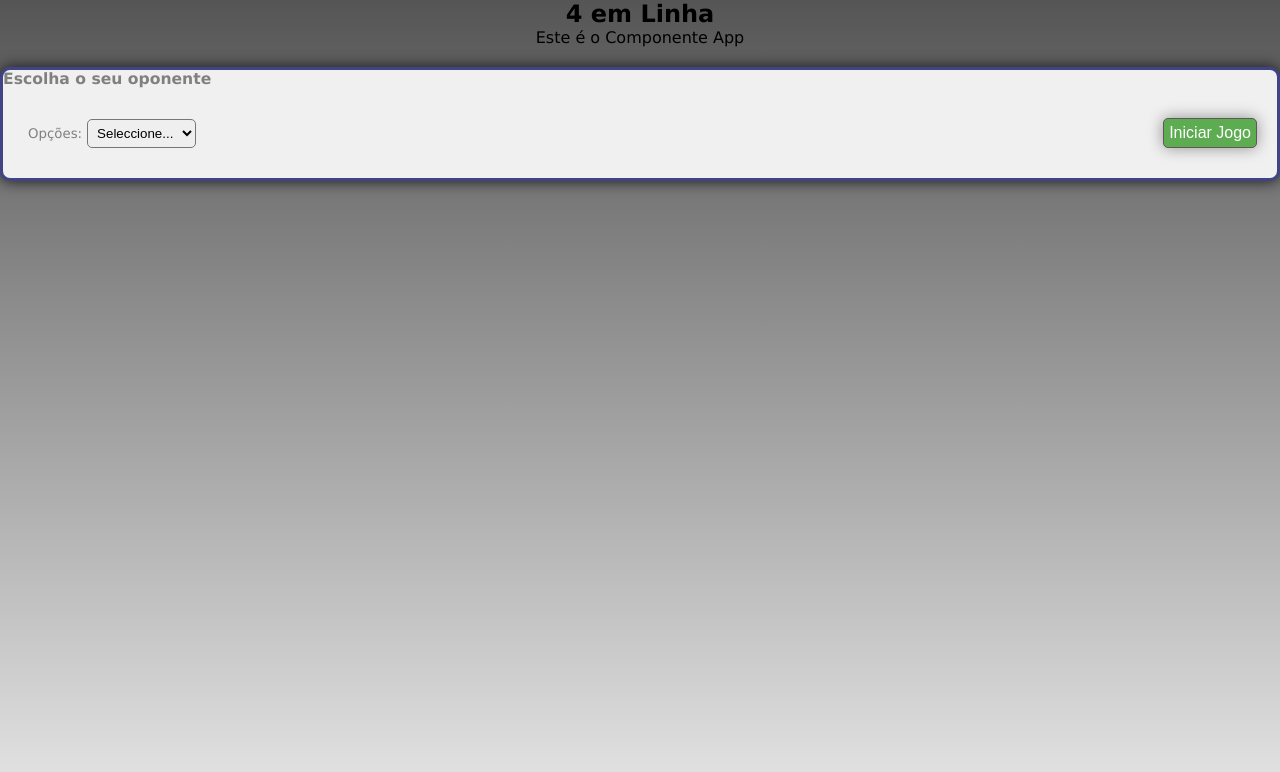
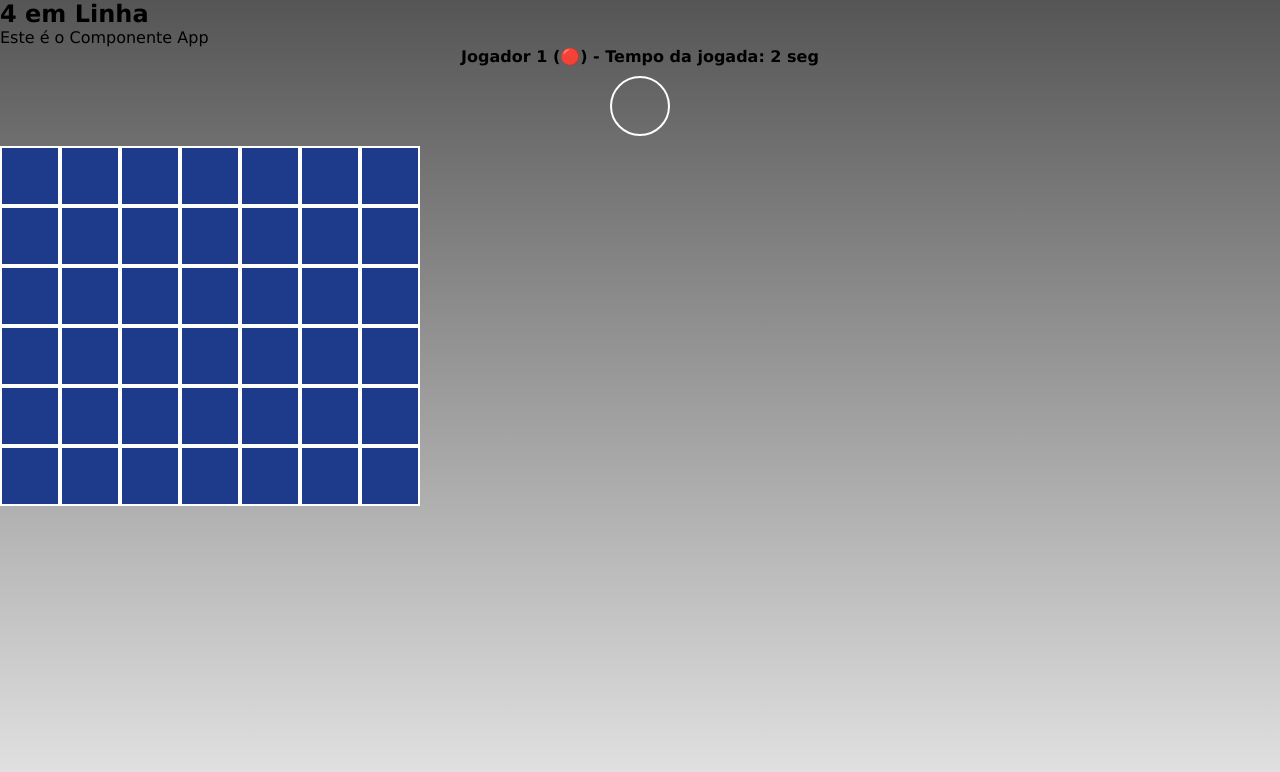
Before and after one commit to andremiguelmorais/TrabalhoLS, a React (Create React App) app in the folder Trabalho_Pratico_LS/: page / in a window 1280 px wide. Both pictures are taken after a click on the button "Iniciar Jogo". Shown: the top 772 px of the page. Built offline with nearby package versions, Linux system fonts and the light colour scheme.

Commit message:
Co-authored-by: rebelcat-the3 <rebelcat-the3@users.noreply.github.com>

```diff
--- a/Trabalho_Pratico_LS/src/App.js
+++ b/Trabalho_Pratico_LS/src/App.js
@@ -1,16 +1,14 @@
 import React, { useState } from "react";
 import "./assets/styles/App.css";
-import ControlPanel from "./components/control-panel/control-panel.component";
+import GameSetup from "./components/Game-Setup/GameSetup.component";
 import GameBoard from "./components/gameboard/GameBoard.component";
 
 function App() {
-  const [opponent, setOpponent] = useState(null); // Estado para armazenar o tipo de oponente (null, 1, 2)
-  const [gameStarted, setGameStarted] = useState(false); // Estado para controlar se o jogo começou
+  const [gameConfig, setGameConfig] = useState(null);
 
-  // Função para iniciar o jogo, chamada quando o botão de iniciar for clicado
-  const handleStartGame = (selectedOpponent) => {
-    setOpponent(selectedOpponent);
-    setGameStarted(true);
+  // Quando o jogo começar, salva as configurações
+  const handleStartGame = (config) => {
+    setGameConfig(config);
   };
 
   return (
@@ -19,10 +17,17 @@ function App() {
         <h2>4 em Linha</h2>
         <p>Este é o Componente App</p>
       </div>
-      {!gameStarted ? (
-        <ControlPanel onStartGame={handleStartGame} />
+
+      {!gameConfig ? (
+        <GameSetup onStartGame={handleStartGame} />
       ) : (
-        <GameBoard opponent={opponent} />
+        <GameBoard
+          opponent={gameConfig.opponent}
+          player1Name={gameConfig.player1Name}
+          player2Name={gameConfig.player2Name}
+          player1Color={gameConfig.player1Color}
+          player2Color={gameConfig.player2Color}
+        />
       )}
     </div>
   );
--- /dev/null
+++ b/Trabalho_Pratico_LS/src/components/Game-Setup/GameSetup.component.jsx
@@ -0,0 +1,74 @@
+// src/components/GameSetup.jsx
+import React, { useState } from "react";
+
+function GameSetup({ onStartGame }) {
+  const [opponent, setOpponent] = useState("1"); // '1' jogador, '2' bot
+  const [player1Name, setPlayer1Name] = useState("Jogador 1");
+  const [player2Name, setPlayer2Name] = useState("Jogador 2");
+  const [player1Color, setPlayer1Color] = useState("🔴");
+  const [player2Color, setPlayer2Color] = useState("🟡");
+
+  const handleStart = () => {
+    if (opponent === "2") setPlayer2Name("BOT");
+    onStartGame({
+      opponent,
+      player1Name,
+      player2Name: opponent === "2" ? "BOT" : player2Name,
+      player1Color,
+      player2Color,
+    });
+  };
+
+  return (
+    <div style={{ padding: "20px" }}>
+      <h2>Configuração do Jogo</h2>
+      <label>Oponente:</label>
+      <select value={opponent} onChange={(e) => setOpponent(e.target.value)}>
+        <option value="1">Outro Jogador</option>
+        <option value="2">BOT</option>
+      </select>
+
+      <div>
+        <h3>Jogador 1</h3>
+        <input
+          type="text"
+          value={player1Name}
+          onChange={(e) => setPlayer1Name(e.target.value)}
+          placeholder="Nome Jogador 1"
+        />
+        <select
+          value={player1Color}
+          onChange={(e) => setPlayer1Color(e.target.value)}
+        >
+          <option value="🔴">Vermelho (🔴)</option>
+          <option value="🟡">Amarelo (🟡)</option>
+          <option value="🔵">Azul (🔵)</option>
+        </select>
+      </div>
+
+      {opponent === "1" && (
+        <div>
+          <h3>Jogador 2</h3>
+          <input
+            type="text"
+            value={player2Name}
+            onChange={(e) => setPlayer2Name(e.target.value)}
+            placeholder="Nome Jogador 2"
+          />
+          <select
+            value={player2Color}
+            onChange={(e) => setPlayer2Color(e.target.value)}
+          >
+            <option value="🟡">Amarelo (🟡)</option>
+            <option value="🔴">Vermelho (🔴)</option>
+            <option value="🔵">Azul (🔵)</option>
+          </select>
+        </div>
+      )}
+
+      <button onClick={handleStart}>Iniciar Jogo</button>
+    </div>
+  );
+}
+
+export default GameSetup;
--- a/Trabalho_Pratico_LS/src/components/gameboard/GameBoard.component.jsx
+++ b/Trabalho_Pratico_LS/src/components/gameboard/GameBoard.component.jsx
@@ -4,84 +4,83 @@ import "./game-board.css";
 const ROWS = 6;
 const COLS = 7;
 
-function GameBoard({ opponent }) {
+function GameBoard({ opponent, player1Name, player2Name, player1Color, player2Color }) {
   const [board, setBoard] = useState(Array(ROWS).fill().map(() => Array(COLS).fill(null)));
-  const [currentPlayer, setCurrentPlayer] = useState('🔴');
+  const [currentPlayer, setCurrentPlayer] = useState({ name: player1Name, color: player1Color });
   const [gameOver, setGameOver] = useState(false);
-  const [highlightedCol, setHighlightedCol] = useState(null);  // Coluna destacada
+  const [highlightedCol, setHighlightedCol] = useState(null);
+  const [timeElapsed, setTimeElapsed] = useState(0); // Tempo da jogada
 
-  // Função para reiniciar o jogo
   const resetGame = () => {
     setBoard(Array(ROWS).fill().map(() => Array(COLS).fill(null)));
-    setCurrentPlayer('🔴');
+    setCurrentPlayer({ name: player1Name, color: player1Color });
     setGameOver(false);
-    setHighlightedCol(null);  // Resetando a coluna destacada
+    setHighlightedCol(null);
+    setTimeElapsed(0);
   };
 
-  // Função chamada ao clicar em uma coluna
   const handleColumnClick = (colIndex) => {
     if (gameOver) return;
 
     for (let row = ROWS - 1; row >= 0; row--) {
       if (!board[row][colIndex]) {
         const newBoard = board.map((r) => [...r]);
-        newBoard[row][colIndex] = currentPlayer;
+        newBoard[row][colIndex] = currentPlayer.color;
         setBoard(newBoard);
-        setCurrentPlayer(currentPlayer === '🔴' ? '🟡' : '🔴');
         checkForWinner(newBoard, row, colIndex);
+        setCurrentPlayer(currentPlayer.color === player1Color
+          ? { name: player2Name, color: player2Color }
+          : { name: player1Name, color: player1Color });
+        setTimeElapsed(0); // Reseta o timer a cada jogada válida
         break;
       }
     }
   };
 
-  // Função para verificar se alguém ganhou
   const checkForWinner = (newBoard, row, col) => {
-    if (checkDirection(newBoard, row, col, 0, 1) || // Horizontal (direita)
-        checkDirection(newBoard, row, col, 0, -1) || // Horizontal (esquerda)
-        checkDirection(newBoard, row, col, 1, 0) || // Vertical (para baixo)
-        checkDirection(newBoard, row, col, 1, 1) || // Diagonal crescente
-        checkDirection(newBoard, row, col, 1, -1)) { // Diagonal decrescente
+    if (
+      checkDirection(newBoard, row, col, 0, 1) ||
+      checkDirection(newBoard, row, col, 0, -1) ||
+      checkDirection(newBoard, row, col, 1, 0) ||
+      checkDirection(newBoard, row, col, 1, 1) ||
+      checkDirection(newBoard, row, col, 1, -1)
+    ) {
       setGameOver(true);
-      alert(`${currentPlayer} venceu!`);
+      alert(`${currentPlayer.name} venceu!`);
       return;
     }
   };
 
-  // Função para verificar uma direção específica
   const checkDirection = (board, row, col, rowDir, colDir) => {
     let count = 1;
 
-    // Verifica uma direção (horizontal, vertical ou diagonal)
     for (let i = 1; i < 4; i++) {
       const r = row + i * rowDir;
       const c = col + i * colDir;
-      if (r >= 0 && r < ROWS && c >= 0 && c < COLS && board[r][c] === currentPlayer) {
+      if (r >= 0 && r < ROWS && c >= 0 && c < COLS && board[r][c] === currentPlayer.color) {
         count++;
       } else {
         break;
       }
     }
 
-    // Verifica a direção oposta
     for (let i = 1; i < 4; i++) {
       const r = row - i * rowDir;
       const c = col - i * colDir;
-      if (r >= 0 && r < ROWS && c >= 0 && c < COLS && board[r][c] === currentPlayer) {
+      if (r >= 0 && r < ROWS && c >= 0 && c < COLS && board[r][c] === currentPlayer.color) {
         count++;
       } else {
         break;
       }
     }
 
-    return count >= 4; // Se tiver 4 peças consecutivas
+    return count >= 4;
   };
 
-  // Função para o bot jogar automaticamente
   const botPlay = () => {
-    if (gameOver || currentPlayer === '🔴') return; // O bot só joga quando for a vez dele (🟡)
+    if (gameOver || currentPlayer.color !== player2Color) return;
 
     let colIndex = -1;
-    // Bot escolhe a primeira coluna disponível
     for (let col = 0; col < COLS; col++) {
       for (let row = ROWS - 1; row >= 0; row--) {
         if (!board[row][col]) {
@@ -92,23 +91,42 @@ function GameBoard({ opponent }) {
       if (colIndex !== -1) break;
     }
 
-    // Faz a jogada do bot
     if (colIndex !== -1) {
       handleColumnClick(colIndex);
     }
   };
 
-  // Se o oponente for um bot, ele joga automaticamente após o jogador humano
   useEffect(() => {
-    if (opponent === '2' && currentPlayer === '🟡') {
+    if (opponent === '2' && currentPlayer.color === player2Color) {
       const timeout = setTimeout(() => {
         botPlay();
-      }, 500); // Delay para dar tempo de ver a jogada do jogador
+      }, 500);
       return () => clearTimeout(timeout);
     }
   }, [currentPlayer, opponent, board]);
 
-  // Atualiza a coluna destacada quando o mouse move
+  // UseEffect para o timer da jogada
+  useEffect(() => {
+    if (gameOver) return;
+
+    setTimeElapsed(0); // Resetar tempo ao trocar jogador
+
+    const interval = setInterval(() => {
+      setTimeElapsed(prev => {
+        if (prev >= 10) {
+          // Passa a vez automaticamente
+          setCurrentPlayer(currentPlayer.color === player1Color
+            ? { name: player2Name, color: player2Color }
+            : { name: player1Name, color: player1Color });
+          return 0;
+        }
+        return prev + 1;
+      });
+    }, 1000);
+
+    return () => clearInterval(interval);
+  }, [currentPlayer, gameOver]);
+
   const handleMouseMove = (e) => {
     const boardRect = e.target.getBoundingClientRect();
     const x = e.clientX - boardRect.left;
@@ -116,11 +134,43 @@ function GameBoard({ opponent }) {
     setHighlightedCol(colIndex);
   };
 
+  const getColorStyle = (color) => {
+    // Recebe a cor em string e retorna a cor CSS
+    // Aqui simplificado para cores básicas
+    return color || 'gray';
+  };
+
   return (
     <div>
+      {/* Exibir tempo da jogada */}
+      <div style={{ marginBottom: 10, fontWeight: 'bold', textAlign: 'center' }}>
+        {gameOver
+          ? "Jogo encerrado"
+          : `${currentPlayer.name} (${currentPlayer.color}) - Tempo da jogada: ${timeElapsed} seg`}
+      </div>
+
+      <div
+        className="draggable-piece"
+        draggable
+        onDragStart={(e) => e.dataTransfer.setData("text/plain", currentPlayer.color)}
+        style={{
+          width: 60,
+          height: 60,
+          backgroundColor: getColorStyle(currentPlayer.color),
+          borderRadius: '50%',
+          border: '2px solid white',
+          margin: '0 auto',
+          marginBottom: 10,
+          display: 'flex',
+          alignItems: 'center',
+          justifyContent: 'center',
+          fontSize: '30px',
+          cursor: 'grab',
+        }}
+      ></div>
       <div
         className="game-board"
-        onMouseMove={handleMouseMove} // Evento de movimento do mouse
+        onMouseMove={handleMouseMove}
         style={{ position: 'relative' }}
       >
         {board.map((row, rowIndex) => (
@@ -148,17 +198,16 @@ function GameBoard({ opponent }) {
           </div>
         ))}
 
-        {/* Mostrar a peça "flutuante" ou a seta indicando a coluna selecionada */}
         {highlightedCol !== null && (
           <div
             className="highlight-piece"
             style={{
               position: 'absolute',
-              top: -60, // Acima do tabuleiro
-              left: highlightedCol * 60, // Alinha com a coluna
+              top: -60,
+              left: highlightedCol * 60,
               width: 60,
               height: 60,
-              backgroundColor: currentPlayer === '🔴' ? 'red' : 'yellow',
+              backgroundColor: getColorStyle(currentPlayer.color),
               borderRadius: '50%',
               border: '2px solid white',
             }}
@@ -166,7 +215,6 @@ function GameBoard({ opponent }) {
         )}
       </div>
 
-      {/* Exibe o botão de reiniciar quando o jogo terminar */}
       {gameOver && (
         <div style={{ marginTop: "20px", textAlign: "center" }}>
           <button onClick={resetGame}>Reiniciar Jogo</button>
```
